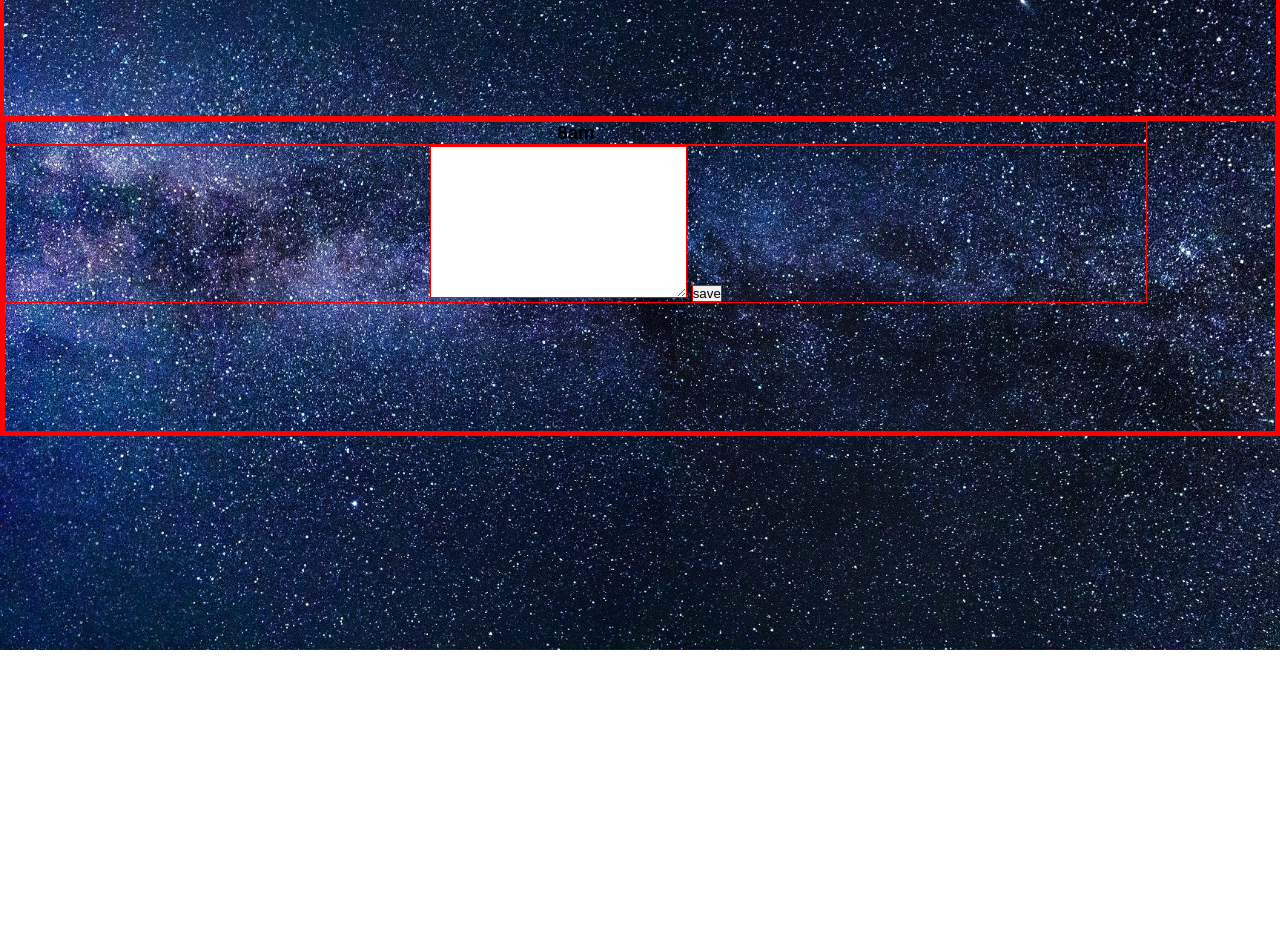
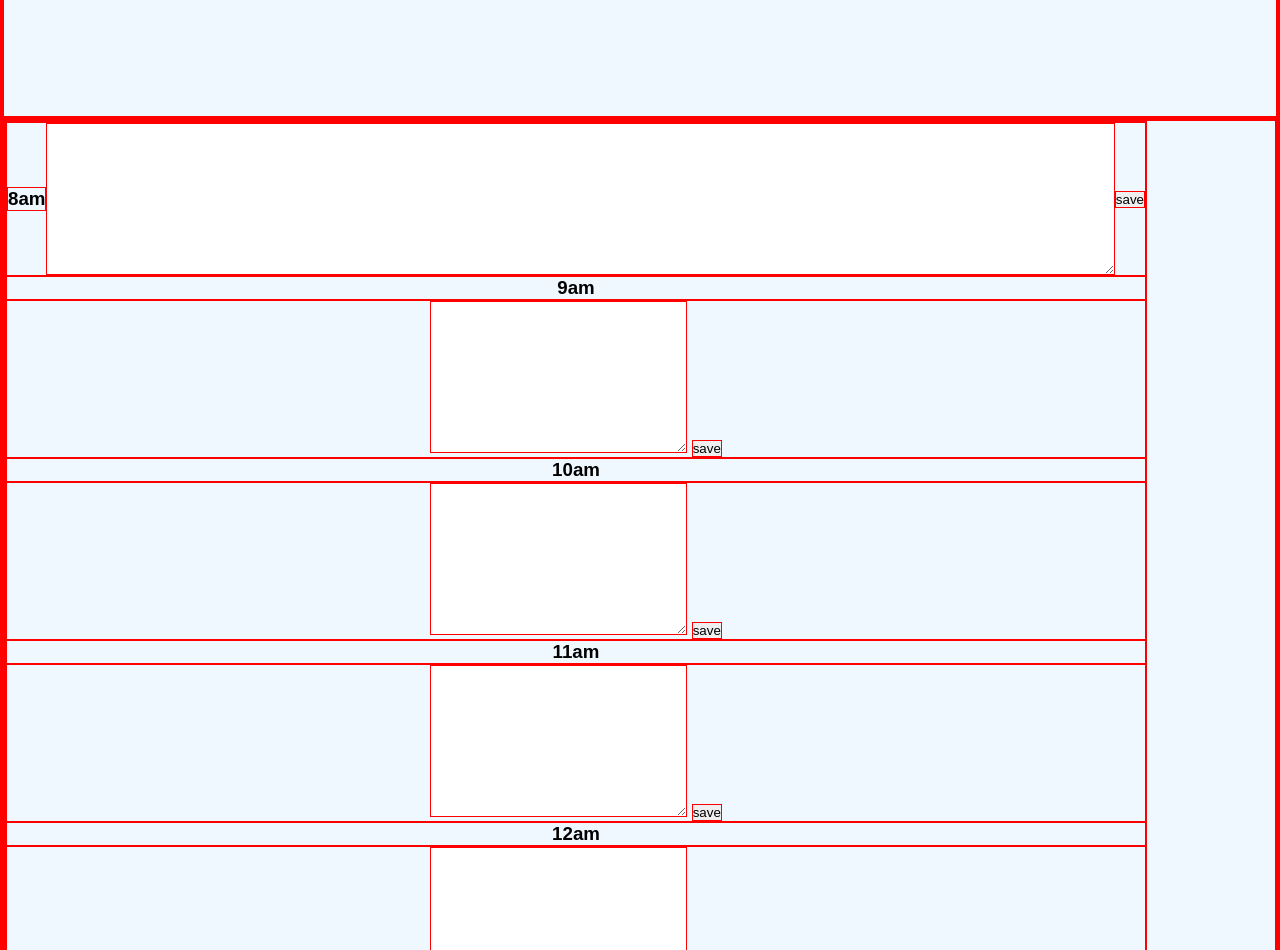
Before and after one commit to Ferrell4/work_day_calander, a plain HTML site: page index.html in a window 1280 px wide. Shown: the part 150-1100 px from the top of the page. Before the commit the page ends 800 px from the top, so only its background shows below. Drawn offline with Linux system fonts and the light colour scheme.

Commit message:
SASS and HTML
created grid
aligning calendar

```diff
--- a/assets/scss/main.scss
+++ b/assets/scss/main.scss
@@ -1,22 +1,24 @@
 $primaryBtn: rgb(79, 32, 81);
-*{
+* {
   margin: 0;
   padding: 0;
   box-sizing: border-box;
-    font-family: 'Poppins', sans-serif;
+  font-family: "Poppins", sans-serif;
   border: 1px solid red;
 }
 
 // I set up the background img for the page
- body{
+body {
   align-items: center;
   background-image: url("../images/space.jpg");
   background-position: fixed;
   background-size: cover;
 
   background-attachment: fixed;
+}
 // I am setting the parameters for all containers
-    .container{
+
+.container {
   // The container will get no larger than this
   max-width: 1600px;
   // This allow the browser to automatically center the container horizontally
@@ -29,7 +31,20 @@ $primaryBtn: rgb(79, 32, 81);
   justify-content: center;
   text-align: center;
   // this will make the element scale to size of the container
-        width:100%;
+  width: 100%;
+  background-color: aliceblue;
 }
 
+main{
+    .time-block{
+        .container{
+            .time-grid{
+                .eightam{
+                    display: flex;
+                    justify-content: center;
+                    align-items: center;
                 }
+            }
+        }
+    }
+}
--- a/index.html
+++ b/index.html
@@ -15,7 +15,7 @@
             <nav>
                 <h1>Work Day Scheduler</h1>
                 <h2>Current Day</h2>
-                <div class="Current_day">
+                <div class="Current-day">
                     <script>
                         now = new Date();
                         localtime = now.toString();
@@ -35,13 +35,61 @@
     </header>
 
     <main>
-        <section class="time_block">
+        <section class="time-block">
             <div class="container">
-                <h3>8am</h3>
-                <div class="8am">
-                    <textarea name="" id="" cols="30" rows="10"></textarea>
-                    <button>save</button>
+                <div class="time-grid">
+                    <div class="eightam">
+                        <h3>8am</h3>
+                        <textarea name="" id="" cols="150" rows="10"></textarea>
+                        <button>save</button>
+                    </div>
+                    <h3>9am</h3>
+                    <div class="9am">
+                        <textarea name="" id="" cols="30" rows="10"></textarea>
+                        <button>save</button>
+                    </div>
+                    <h3>10am</h3>
+                    <div class="10am">
+                        <textarea name="" id="" cols="30" rows="10"></textarea>
+                        <button>save</button>
+                    </div>
+                    <h3>11am</h3>
+                    <div class="11am">
+                        <textarea name="" id="" cols="30" rows="10"></textarea>
+                        <button>save</button>
+                    </div>
+                    <h3>12am</h3>
+                    <div class="12pm">
+                        <textarea name="" id="" cols="30" rows="10"></textarea>
+                        <button>save</button>
+                    </div>
+                    <h3>1pm</h3>
+                    <div class="1pm">
+                        <textarea name="" id="" cols="30" rows="10"></textarea>
+                        <button>save</button>
+                    </div>
+                    <h3>2pm</h3>
+                    <div class="2pm">
+                        <textarea name="" id="" cols="30" rows="10"></textarea>
+                        <button>save</button>
+                    </div>
+                    <h3>3pm</h3>
+                    <div class="3pm">
+                        <textarea name="" id="" cols="30" rows="10"></textarea>
+                        <button>save</button>
+                    </div>
+                    <h3>4pm</h3>
+                    <div class="4pm">
+                        <textarea name="" id="" cols="30" rows="10"></textarea>
+                        <button>save</button>
+                    </div>
+                    <h3>5pm</h3>
+                    <div class="5pm">
+                        <textarea name="" id="" cols="30" rows="10"></textarea>
+                        <button>save</button>
+                    </div>
                 </div>
+
             </div>
         </section>
     </main>
```
Also changed, not shown: assets/css/main.css, 1 other file. Lines whose indentation alone changed are shown as unchanged.
